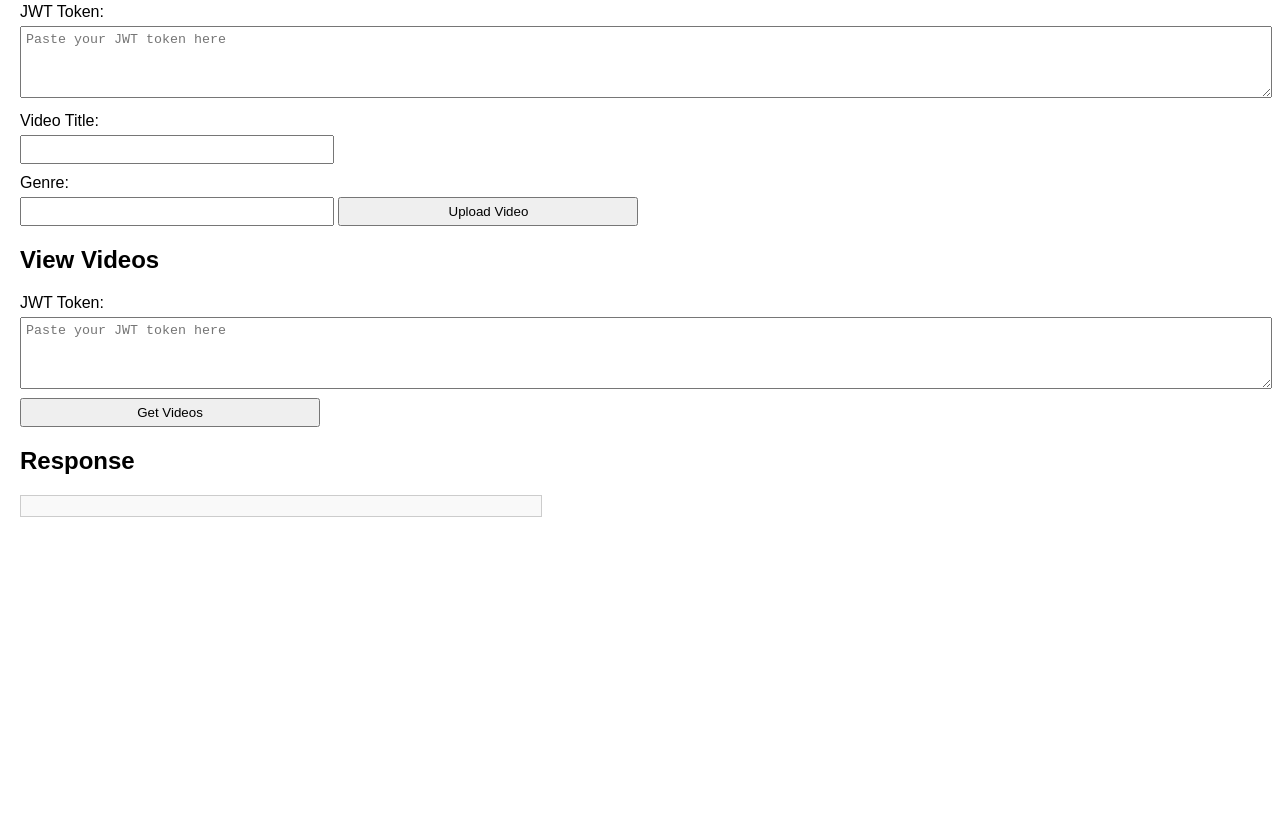
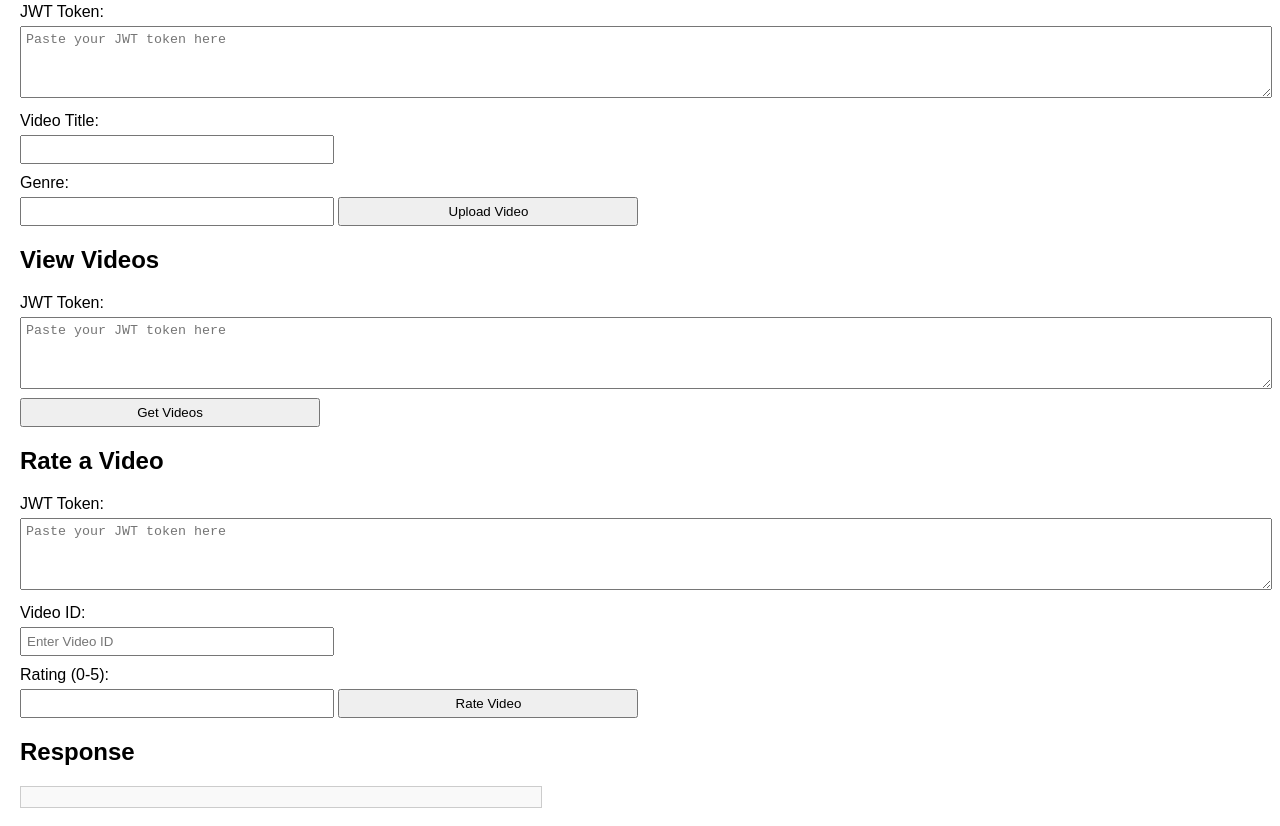
Before and after one commit to akshay7673/video_app, a plain HTML site: page static/index.html in a window 1280 px wide. Shown: the part 550-1376 px from the top of the page. Before the commit the page ends 1087 px from the top, so only its background shows below. Drawn offline with Linux system fonts and the light colour scheme.

Commit message:
Added Rate Video functionality

```diff
--- a/static/index.html
+++ b/static/index.html
@@ -71,6 +71,17 @@
         <button onclick="listVideos()">Get Videos</button>
     </section>
 
+    <section id="rate-videos">
+        <h2>Rate a Video</h2>
+        <label>JWT Token:</label>
+        <textarea id="rate-jwt-token" rows="4" cols="50" placeholder="Paste your JWT token here"></textarea>
+        <label>Video ID:</label>
+        <input type="number" id="video-id" placeholder="Enter Video ID">
+        <label>Rating (0-5):</label>
+        <input type="number" id="video-rating" min="0" max="5" step="0.1">
+        <button onclick="rateVideo()">Rate Video</button>
+    </section>
+
     <section id="response">
         <h2>Response</h2>
         <div id="response-output" class="response"></div>
@@ -135,6 +146,24 @@
             const data = await response.json();
             document.getElementById("response-output").innerText = JSON.stringify(data, null, 2);
         }
+
+        async function rateVideo() {
+            const token = document.getElementById("rate-jwt-token").value;
+            const id = document.getElementById("video-id").value;
+            const rating = document.getElementById("video-rating").value;
+
+            const response = await fetch(`${baseUrl}/videos/rate`, {
+                method: "POST",
+                headers: {
+                    "Content-Type": "application/json",
+                    "x-access-token": token
+                },
+                body: JSON.stringify({ id: parseInt(id), rating: parseFloat(rating) })
+            });
+
+            const data = await response.json();
+            document.getElementById("response-output").innerText = JSON.stringify(data, null, 2);
+        }
     </script>
 </body>
 </html>
```
